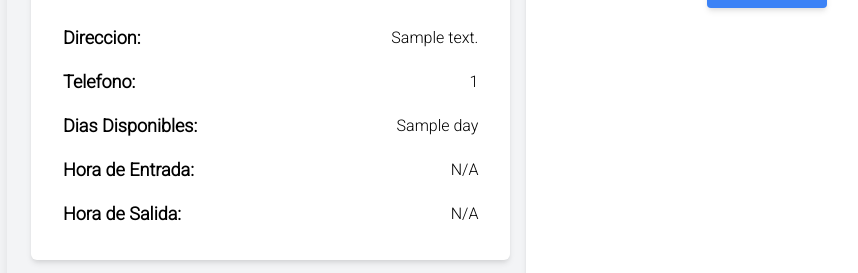
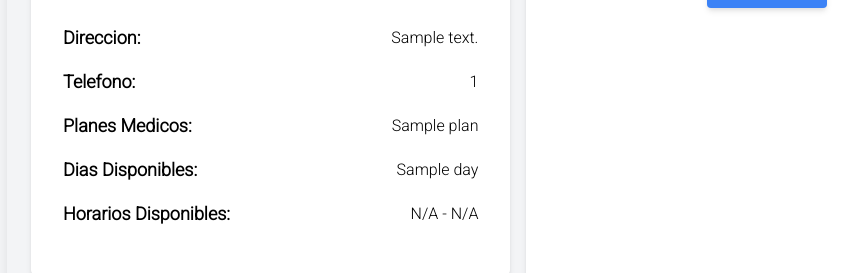
Before and after one commit to victorandresvega/MedEasy, a Flask app: template templates/scheduling.html in a window 1280 px wide. Shown: the part 281-554 px from the top of the page, without its empty margins (121-979 px from the left). Run offline with Flask 3, Linux system fonts and the light colour scheme; the template is opened without the code that fills it: most values are stand-ins (such as "Sample title", 1, 10 or a date in 2020); some libraries are stand-ins or nearby versions; some web fonts are replaced.

Commit message:
[Bug Fix] Missing Information:
- Added Medical Coverages to show on scheduling page.
- Added comma seperation for specialties as well as for medical coverages.
- Changes clock in and clock out hours to just one line.

```diff
--- a/templates/scheduling.html
+++ b/templates/scheduling.html
@@ -125,7 +125,11 @@
                             Dr. {{ doctor.first_name }} {{ doctor.last_name }}
                         </h2>
                         <p class="text-gray-600">
-                            {% for specialty in doctor.specialties %} {{ specialty }} {% endfor %}
+                            {% if doctor.specialties %}
+                                {{ doctor.specialties|join(', ') }}
+                            {% else %}
+                                N/A
+                            {% endif %}
                         </p>
                     </div>
                 </div>
@@ -143,18 +147,26 @@
                         <p>{{ doctor.phone_number }}</p>
                     </div>
 
+                    <!-- Medical Coverages -->
+                    <div class="flex justify-between items-center mb-4">
+                        <span class="font-medium text-lg"><strong>Planes Medicos:</strong></span>
+                        <p>
+                            {% if doctor.medical_coverages %}
+                                {{ doctor.medical_coverages|join(', ') }}
+                            {% else %}
+                                N/A
+                            {% endif %}
+                        </p>
+                    </div>
+
                     <!-- Scheduling Information -->
                     <div class="flex justify-between items-center mb-4">
                         <p class="font-medium text-lg"><strong>Dias Disponibles:</strong></p>
                         <p>{{ doctor.schedule.work_days|default([])|join(', ') }}</p>
                     </div>
                     <div class="flex justify-between items-center mb-4">
-                        <p class="font-medium text-lg"><strong>Hora de Entrada:</strong></p>
-                        <p>{{ clock_in_AmPm|default('N/A') }}</p>
-                    </div>
-                    <div class="flex justify-between items-center">
-                        <p class="font-medium text-lg"><strong>Hora de Salida:</strong></p>
-                        <p>{{ clock_out_AmPm|default('N/A') }}</p>
+                        <p class="font-medium text-lg"><strong>Horarios Disponibles:</strong></p>
+                        <p>{{ clock_in_AmPm|default('N/A') }} - {{ clock_out_AmPm|default('N/A') }}</p>
                     </div>
 
                 </div>
```
